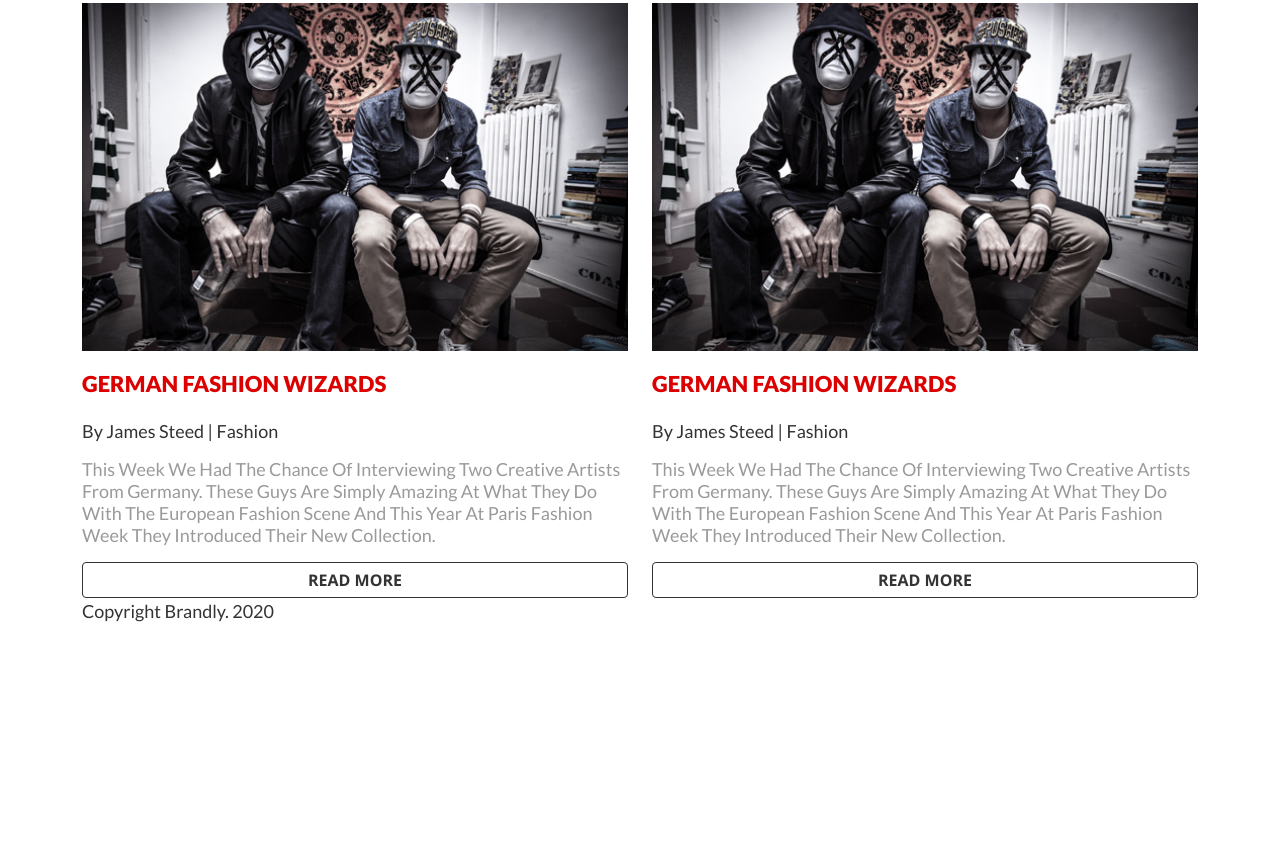
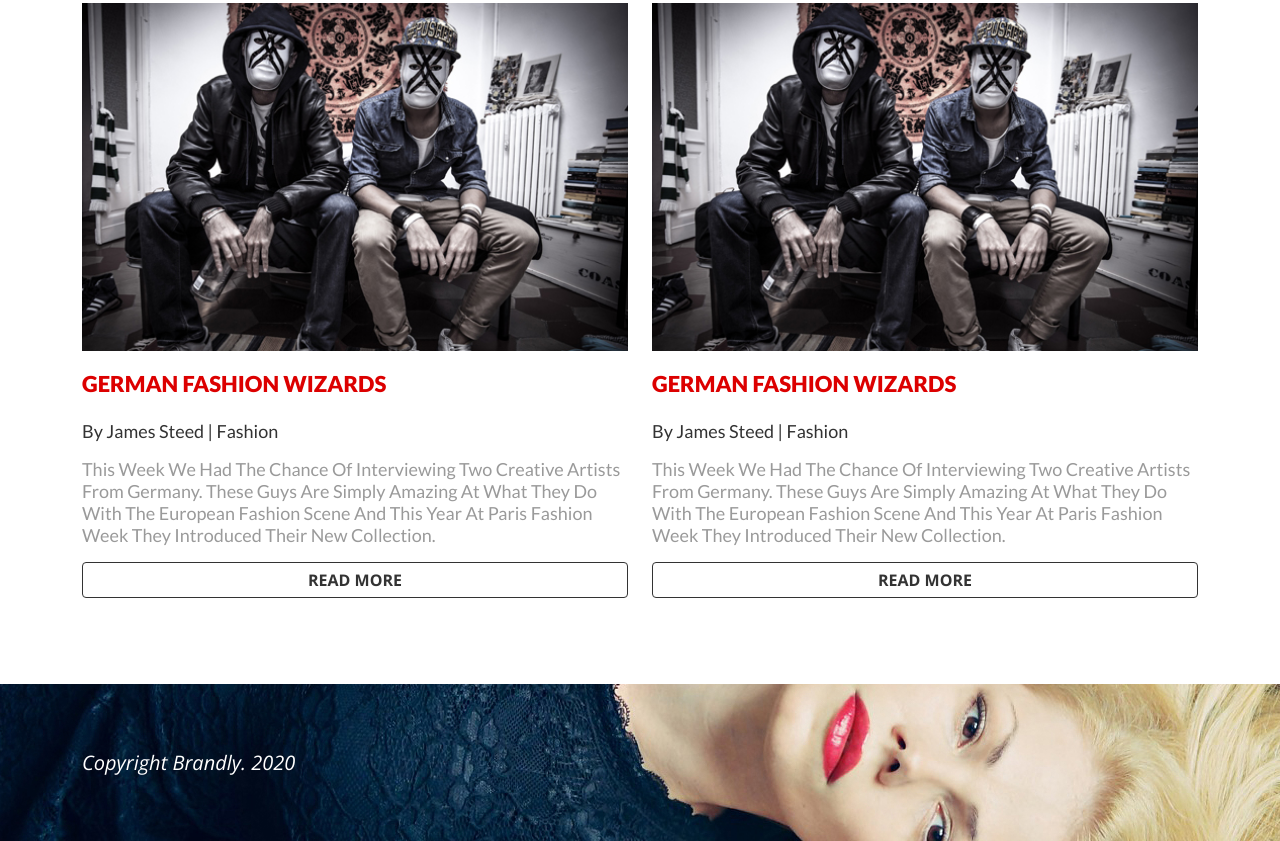
Before and after one commit to Baktygul-kk/28-lesson, a plain HTML site: page index.html in a window 1280 px wide. Shown: the part 1511-2352 px from the top of the page. Before the commit the page ends 2152 px from the top, so only its background shows below. Drawn offline with nearby package versions, Linux system fonts and the light colour scheme.

Commit message:
added section footer

```diff
--- a/index.html
+++ b/index.html
@@ -101,7 +101,7 @@
               <p class="blog__item-text">This week we had the chance of interviewing two creative artists from Germany. These guys are simply amazing at what they do with the
                 European fashion scene and this year at Paris Fashion Week they
                 introduced their new collection. </p>
-                <a class="btn blog__btn" href="#">Read more</a>
+                <a class="btn blog__btn btn-outline-dark d-md-block" href="#">Read more</a>
             </div>
           </div>
           <div class="col-12 col-md-6">
@@ -123,9 +123,8 @@
     <footer>
       <section class="footer">
         <div class="container">
-          <p>Copyright Brandly. 2020</p>
+          <p class="footer__text">Copyright Brandly. 2020</p>
         </div>
-
       </section>
     </footer>
 
--- /dev/null
+++ b/scss/_footer.scss
@@ -0,0 +1,23 @@
+@import "vars";
+
+.footer {
+    background-image: url(../img/footer.jpg);
+    min-height: 157px;
+    margin: 0;
+    margin-top: 86px;
+    padding-top: 65px;
+    background-repeat: no-repeat;
+    background-position: center;
+    background-size: cover;
+    color: $light;
+
+
+    &__text {
+        font-family: $secondary-font;
+        font-style: italic;
+        font-weight: 300;
+        font-size: 20px;
+        line-height: 27px;
+        text-transform: capitalize;
+    }
+}
--- a/scss/style.scss
+++ b/scss/style.scss
@@ -8,3 +8,4 @@
 @import "cat";
 @import "section-title";
 @import "blog";
+@import "footer";
```
Also changed, not shown: css/style.min.css, 1 other file.
